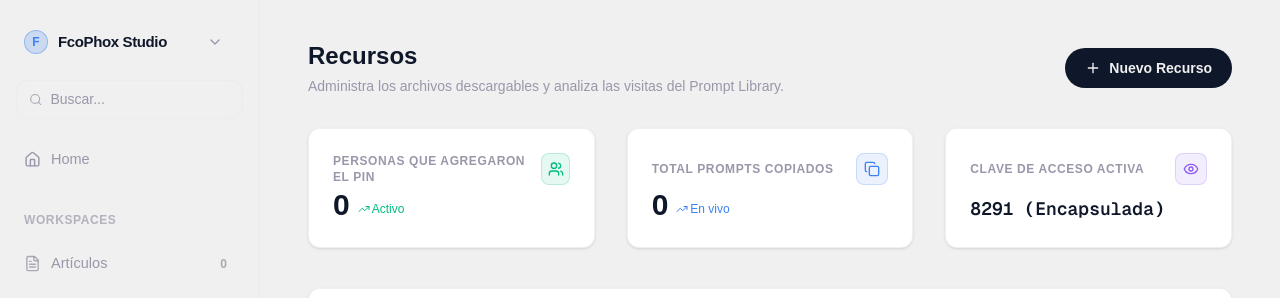
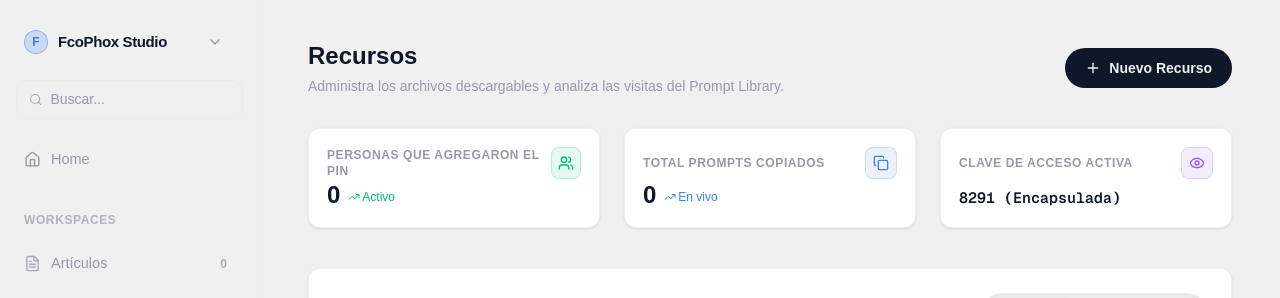
Before and after one commit to fcophox/ultracms-website-fcophox, a Next.js app: page /dashboard/resources in a window 1280 px wide. Shown: the top 298 px of the page. Built offline with nearby package versions, Linux system fonts and the light colour scheme; no server answers; the database is empty; a web font is replaced by a local one.

Commit message:
style(resources): hacer las tarjetas KPI superiores más compactas y reducir padding

```diff
--- a/src/app/dashboard/resources/page.tsx
+++ b/src/app/dashboard/resources/page.tsx
@@ -166,9 +166,9 @@ export default function DashboardResourcesPage() {
       ) : (
         <div className="space-y-10">
           {/* Top Analytics Panel */}
-          <div className="grid grid-cols-1 lg:grid-cols-3 gap-8">
+          <div className="grid grid-cols-1 lg:grid-cols-3 gap-6">
             {/* KPI Card 1: PIN entries */}
-            <div className="bg-surface border border-border/60 rounded-xl p-6 flex flex-col justify-between h-[120px] shadow-sm">
+            <div className="bg-surface border border-border/60 rounded-xl p-4.5 flex flex-col justify-between h-[100px] shadow-sm">
               <div className="flex items-center justify-between">
                 <span className="text-xs font-semibold text-muted tracking-wider uppercase">Personas que agregaron el PIN</span>
                 <div className="w-8 h-8 rounded-lg bg-emerald-500/10 border border-emerald-500/20 flex items-center justify-center text-emerald-500">
@@ -176,7 +176,7 @@ export default function DashboardResourcesPage() {
                 </div>
               </div>
               <div className="flex items-baseline gap-2">
-                <span className="text-3xl font-bold text-foreground">{totalUnlocks}</span>
+                <span className="text-2xl font-bold text-foreground">{totalUnlocks}</span>
                 <span className="text-xs text-emerald-500 font-medium flex items-center gap-0.5">
                   <TrendingUp className="w-3 h-3" />
                   Activo
@@ -185,7 +185,7 @@ export default function DashboardResourcesPage() {
             </div>
 
             {/* KPI Card 2: Prompts Copied */}
-            <div className="bg-surface border border-border/60 rounded-xl p-6 flex flex-col justify-between h-[120px] shadow-sm">
+            <div className="bg-surface border border-border/60 rounded-xl p-4.5 flex flex-col justify-between h-[100px] shadow-sm">
               <div className="flex items-center justify-between">
                 <span className="text-xs font-semibold text-muted tracking-wider uppercase">Total Prompts Copiados</span>
                 <div className="w-8 h-8 rounded-lg bg-primary/10 border border-primary/20 flex items-center justify-center text-primary">
@@ -193,7 +193,7 @@ export default function DashboardResourcesPage() {
                 </div>
               </div>
               <div className="flex items-baseline gap-2">
-                <span className="text-3xl font-bold text-foreground">{totalCopies}</span>
+                <span className="text-2xl font-bold text-foreground">{totalCopies}</span>
                 <span className="text-xs text-primary font-medium flex items-center gap-0.5">
                   <TrendingUp className="w-3 h-3" />
                   En vivo
@@ -202,7 +202,7 @@ export default function DashboardResourcesPage() {
             </div>
 
             {/* KPI Card 3: Status */}
-            <div className="bg-surface border border-border/60 rounded-xl p-6 flex flex-col justify-between h-[120px] shadow-sm">
+            <div className="bg-surface border border-border/60 rounded-xl p-4.5 flex flex-col justify-between h-[100px] shadow-sm">
               <div className="flex items-center justify-between">
                 <span className="text-xs font-semibold text-muted tracking-wider uppercase">Clave de acceso activa</span>
                 <div className="w-8 h-8 rounded-lg bg-secondary/10 border border-secondary/20 flex items-center justify-center text-secondary">
@@ -210,7 +210,7 @@ export default function DashboardResourcesPage() {
                 </div>
               </div>
               <div className="flex items-baseline gap-2">
-                <span className="text-lg font-mono font-semibold text-foreground">8291 (Encapsulada)</span>
+                <span className="text-[15px] font-mono font-semibold text-foreground">8291 (Encapsulada)</span>
               </div>
             </div>
           </div>
```
